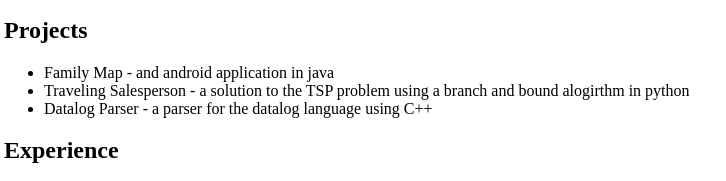
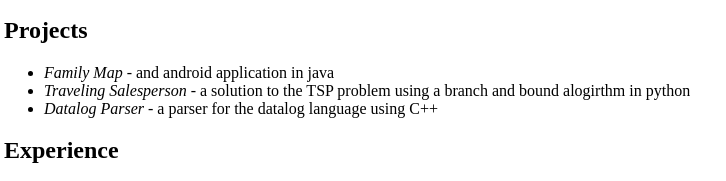
Before and after one commit to XanderTG/portfolio, a plain HTML site: page index.html in a window 1280 px wide. Shown: the part 188-369 px from the top of the page, 4-730 px from the left. Drawn offline with Linux system fonts and the light colour scheme.

Commit message:
Italicized projects

```diff
--- a/index.html
+++ b/index.html
@@ -17,9 +17,9 @@
 
     <h2>Projects</h2>
       <ul>
-        <li>Family Map - and android application in java</li>
-        <li>Traveling Salesperson - a solution to the TSP problem using a branch and bound alogirthm in python</li>
-        <li>Datalog Parser - a parser for the datalog language using C++</li>
+        <li><em>Family Map</em> - and android application in java</li>
+        <li><em>Traveling Salesperson</em> - a solution to the TSP problem using a branch and bound alogirthm in python</li>
+        <li><em>Datalog Parser</em> - a parser for the datalog language using C++</li>
       </ul>
 
     <h2>Experience</h2>
```
